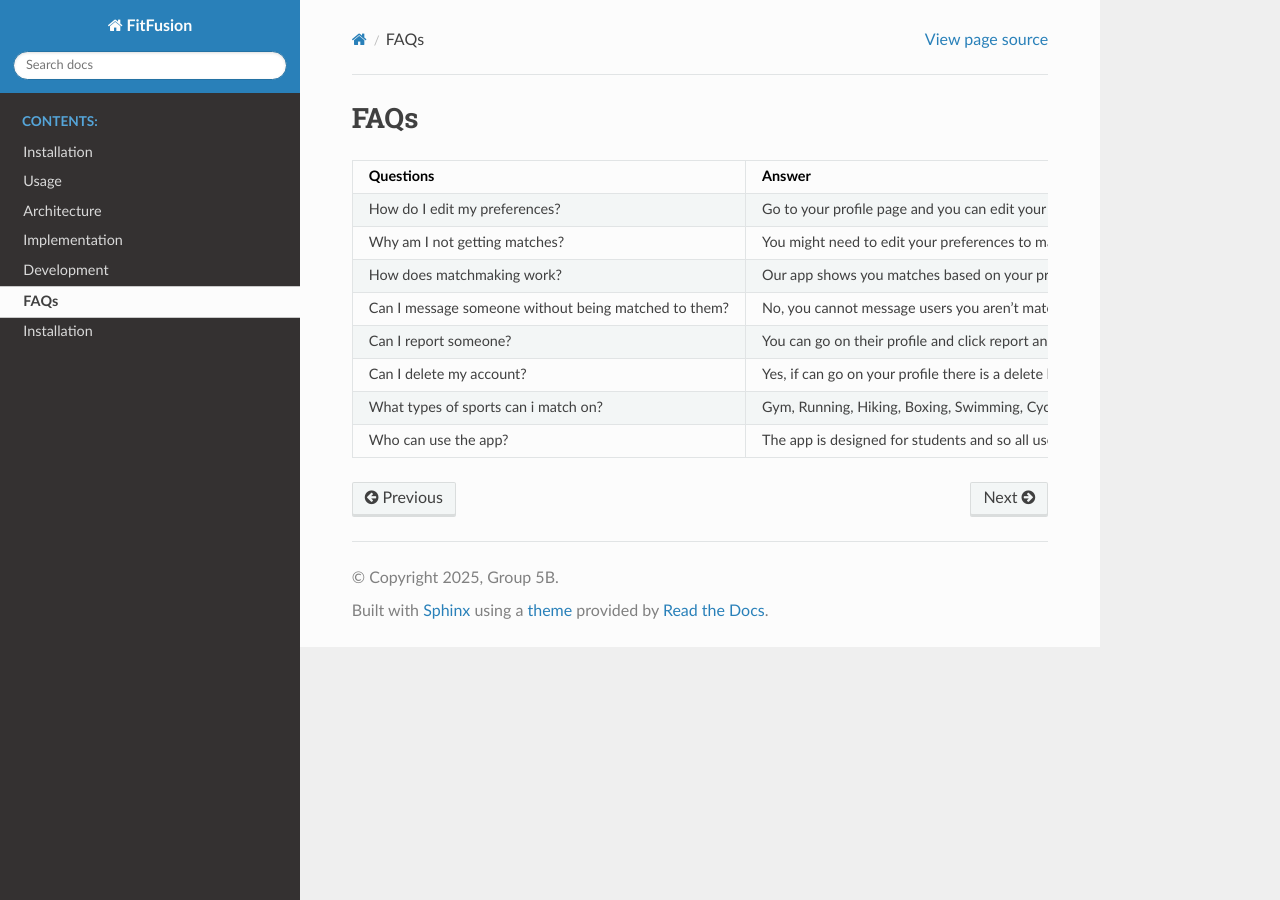
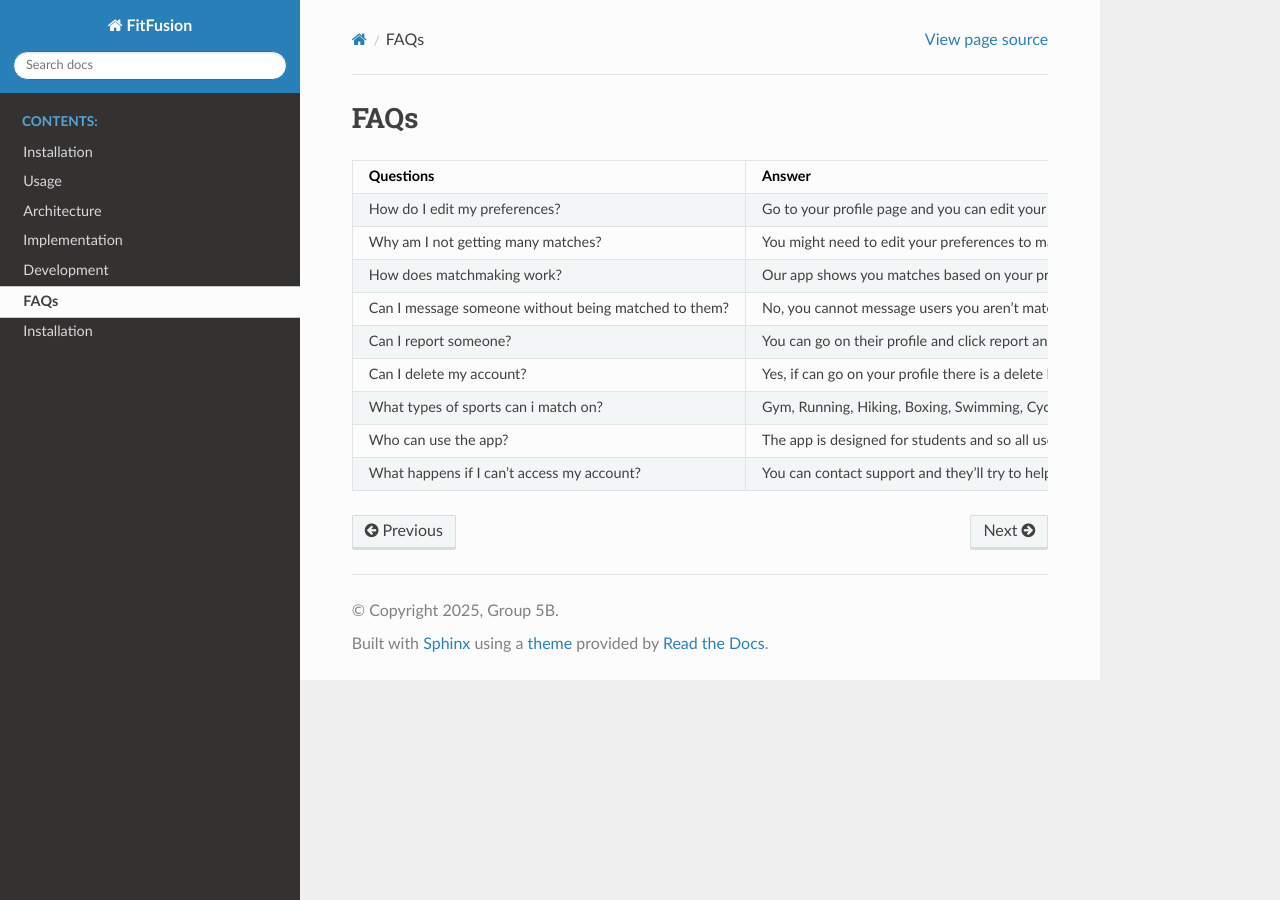
Before and after one commit to Group-5B/FitFusion-documentation, a Sphinx documentation site: the page built from docs/source/faq.rst, in a window 1280 px wide. Built offline with Sphinx 7.4.7 and the Read the Docs theme 3.1.0, drawn with Linux system fonts in a browser that asks for light colours; pages that are not in the unit, such as notebooks, are missing from menus.

Commit message:
Update faq.rst

```diff
--- a/docs/source/faq.rst
+++ b/docs/source/faq.rst
@@ -6,7 +6,7 @@ FAQs
 +===========================================================+===============================================================================================================+
 | How do I edit my preferences?                             | Go to your profile page and you can edit your preferences here                                                |
 +-----------------------------------------------------------+---------------------------------------------------------------------------------------------------------------+
-| Why am I not getting matches?                             | You might need to edit your preferences to make your range of matches larger                                  |
+| Why am I not getting many matches?                        | You might need to edit your preferences to make your range of matches larger                                  |
 +-----------------------------------------------------------+---------------------------------------------------------------------------------------------------------------+
 | How does matchmaking work?                                | Our app shows you matches based on your preferences and then you can choose whether to match with them or not |
 +-----------------------------------------------------------+---------------------------------------------------------------------------------------------------------------+
@@ -20,3 +20,5 @@ FAQs
 +-----------------------------------------------------------+---------------------------------------------------------------------------------------------------------------+
 | Who can use the app?                                      | The app is designed for students and so all users must complete verification to ensure it stays this way      |
 +-----------------------------------------------------------+---------------------------------------------------------------------------------------------------------------+
+| What happens if I can't access my account?                | You can contact support and they'll try to help you gain access to your account again                         |
++-----------------------------------------------------------+---------------------------------------------------------------------------------------------------------------+
```
